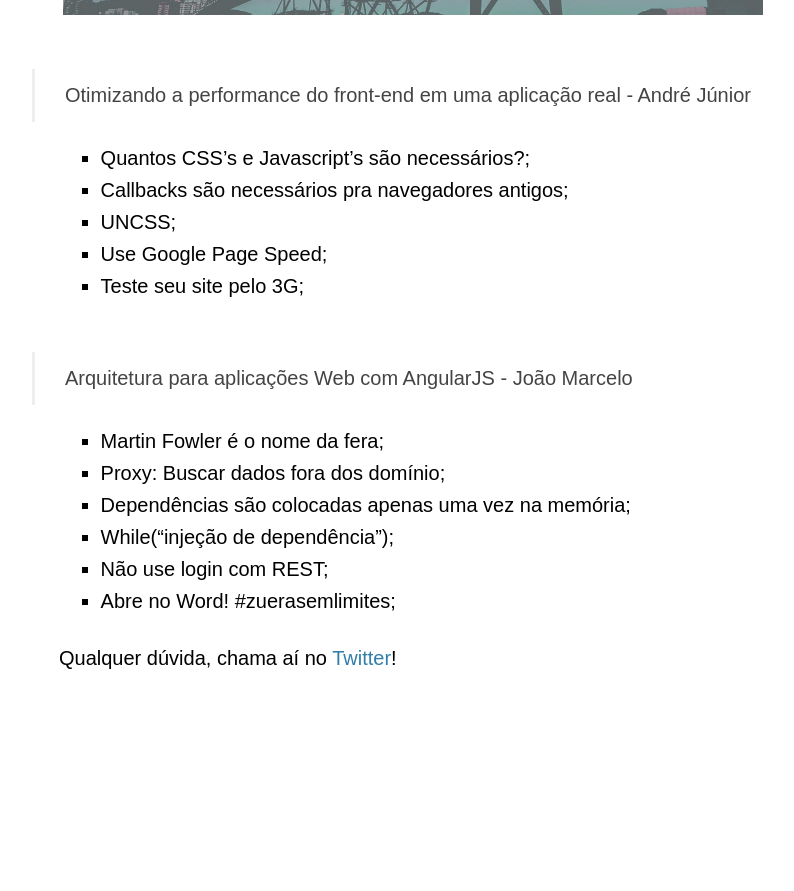
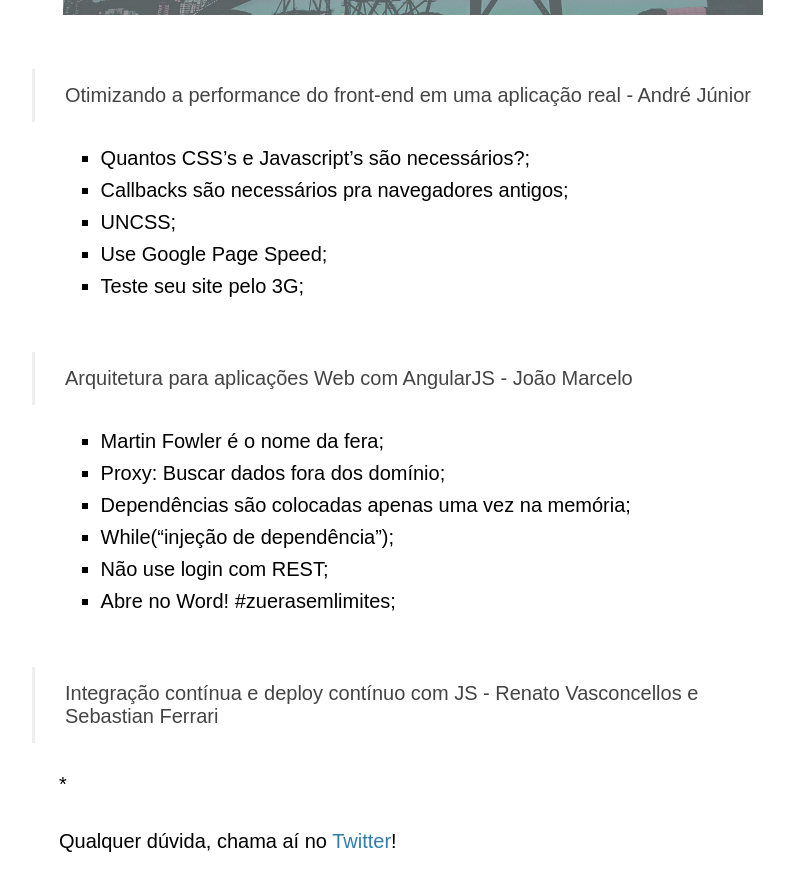
Before and after one commit to fabriciomrkonell/fabriciomrkonell, a Jekyll site: the page built from _posts/2014-11-21-front-in-floripa-o-evento-2014.markdown, in a window 1280 px wide and 900 px high, scrolled down 849 px. Shown: the top 891 px of the window, without its empty margins (231-1025 px from the left). Built offline with Jekyll 4.4.1, drawn with Linux system fonts in a browser that asks for light colours; some web fonts are replaced; Markdown is read by kramdown in place of the engine named in the settings; comment, search, counter and statistics services are not loaded; before the commit the page ends 1566 px from its top, so only the background shows below that.

Commit message:
Front In Floripa

```diff
--- a/_posts/2014-11-21-front-in-floripa-o-evento-2014.markdown
+++ b/_posts/2014-11-21-front-in-floripa-o-evento-2014.markdown
@@ -25,4 +25,7 @@ Bom, apesar de chegar atrasado devido a um <a href="http://g1.globo.com/sc/santa
 * Não use login com REST;
 * Abre no Word! #zuerasemlimites;
 
+<h3>Integração contínua e deploy contínuo com JS - Renato Vasconcellos e Sebastian Ferrari</h3>
+*
+
 Qualquer dúvida, chama aí no <a href="https://twitter.com/realronchi" target="blank">Twitter</a>!
```
